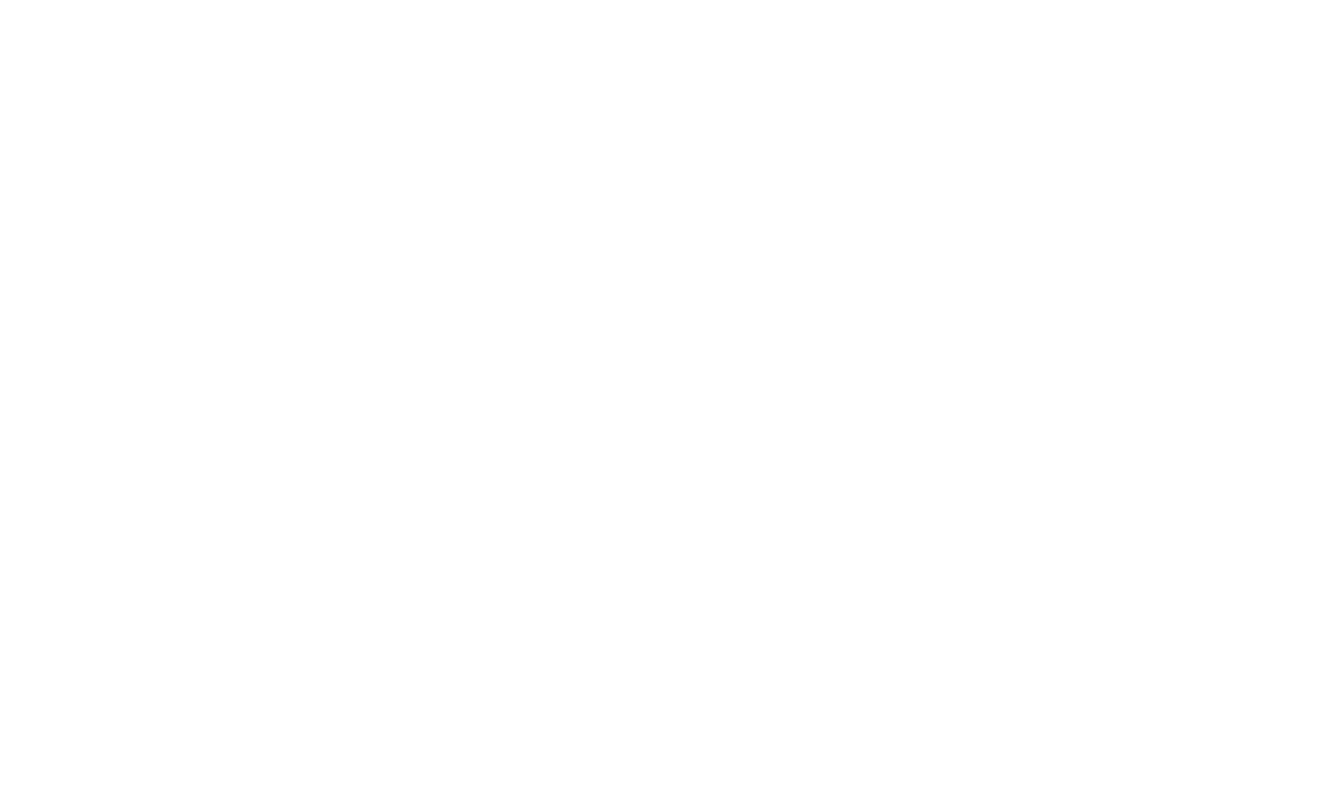
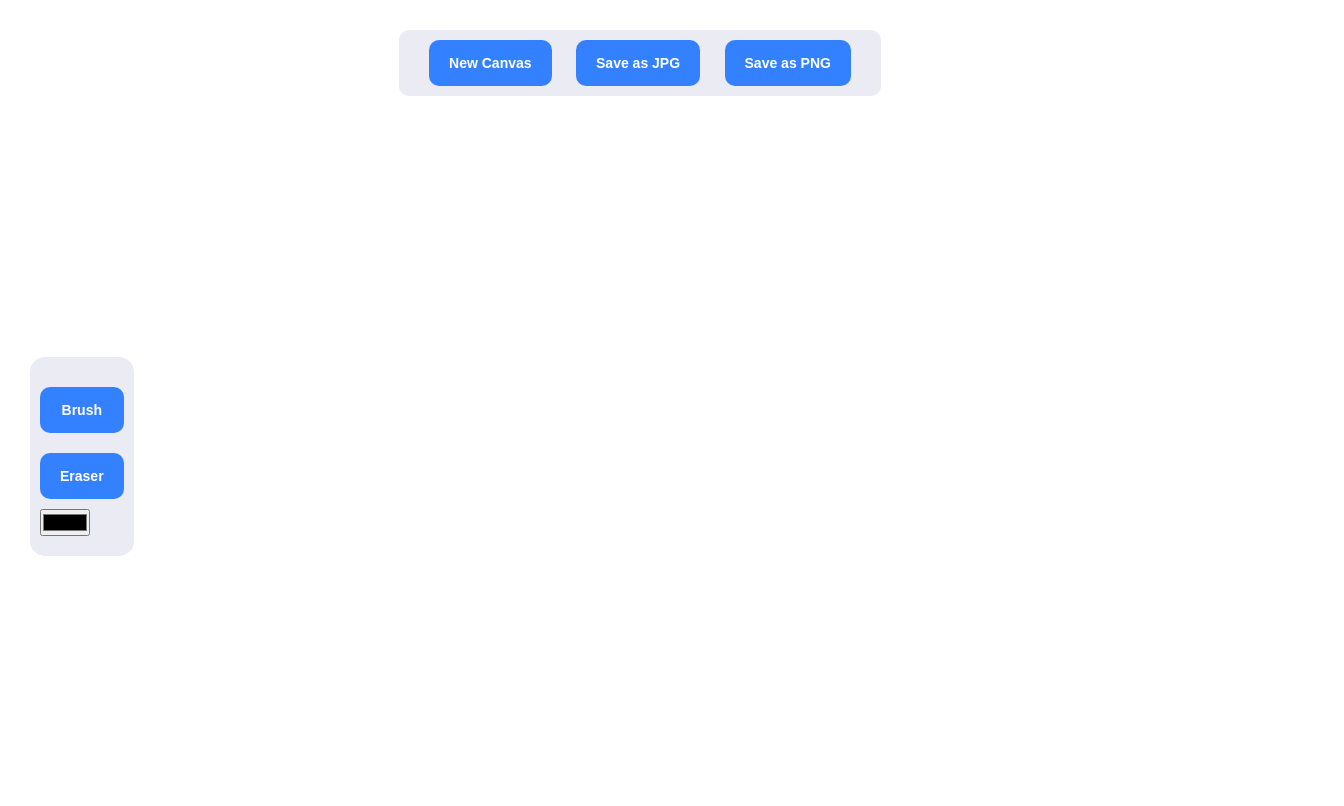
Before and after one commit to chrono-04/drawing-board, a plain HTML site: page index.html in a window 1280 px wide. Shown: the whole page, 1344 px wide, since content can reach past the window. Drawn offline with Linux system fonts and the light colour scheme.

Commit message:
add simple UI structure

```diff
--- a/css/styles.css
+++ b/css/styles.css
@@ -0,0 +1,97 @@
+* {
+  margin: 0;
+  padding: 0;
+  box-sizing: border-box;
+}
+
+body {
+  height: 100vh;
+  width: 100%;
+  font-family: Arial, Helvetica, sans-serif;
+}
+
+.container {
+  width: 100%;
+  height: 100%;
+  padding: 20px;
+}
+
+.content-container {
+  width: 100%;
+  height: 100%;
+  display: flex;
+  flex-direction: column;
+}
+
+.btn {
+  padding: 15px 20px;
+  border: none;
+  border-radius: 10px;
+  background-color: #3481ff;
+  color: white;
+  font-size: 14px;
+  font-weight: 700;
+  transition: 150ms ease-in-out;
+}
+
+.btn:hover {
+  background-color: #2a67cc;
+}
+
+.btn:active {
+  background-color: #3481ff;
+}
+
+.upper-toolbar {
+  display: flex;
+  justify-content: center;
+  align-items: center;
+  padding: 10px 0;
+}
+
+.upper-nav {
+  background-color: #ebebf4;
+  padding: 10px 20px;
+  border-radius: 10px;
+}
+
+.upper-nav > button {
+  margin: 0px 10px;
+}
+
+.bottom-side {
+  display: flex;
+  height: 100%;
+}
+
+.sidebar-container {
+  display: flex;
+  flex-direction: column;
+  justify-content: center;
+  padding: 0 10px;
+}
+
+.toolbar-container {
+  display: flex;
+  flex-direction: column;
+  padding: 20px 10px;
+  border-radius: 15px;
+  background-color: #ebebf4;
+}
+
+.toolbar-container > button {
+  margin: 10px 0;
+}
+
+.canvas-container {
+  flex: 1;
+  display: flex;
+  justify-content: center;
+  align-items: center;
+  background-color: #ebebf4;
+  border-radius: 15px;
+}
+
+#mainCanvas {
+  background-color: white;
+}
--- a/index.html
+++ b/index.html
@@ -7,6 +7,29 @@
     <title>Drawing Board</title>
   </head>
   <body>
+    <div class="container">
+      <div class="content-container">
+        <div class="upper-toolbar">
+          <div class="upper-nav">
+            <button class="new-canvas-btn btn">New Canvas</button>
+            <button class="save-as-jpg btn">Save as JPG</button>
+            <button class="save-as-png btn">Save as PNG</button>
+          </div>
+        </div>
+        <div class="bottom-side">
+          <div class="sidebar-container">
+            <div class="toolbar-container">
+              <button class="brush-btn btn">Brush</button>
+              <button class="eraser-btn btn">Eraser</button>
+              <input type="color" class="color-input" />
+            </div>
+          </div>
+          <div class="canvas-container">
+            <canvas id="mainCanvas" width="1200" height="700"></canvas>
+          </div>
+        </div>
+      </div>
+    </div>
     <script src="./scripts/main.js" type="module"></script>
   </body>
 </html>
```
